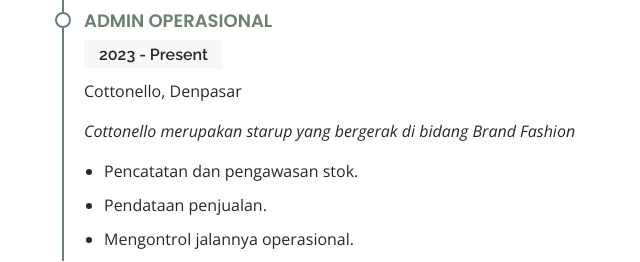
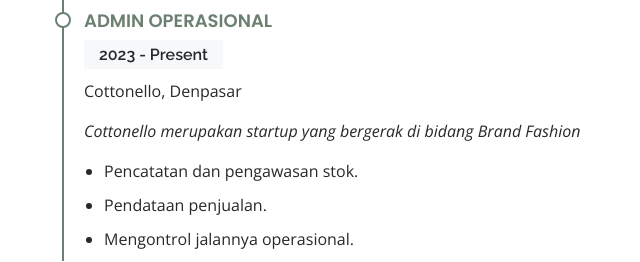
Before and after one commit to revaardhana/revaardhana.github.io, a plain HTML site: page index.html in a window 1280 px wide. Shown: the part 2574-2836 px from the top of the page, 640-1280 px from the left. Drawn offline with nearby package versions, Linux system fonts and the light colour scheme.

Commit message:
Update index.html

```diff
--- a/index.html
+++ b/index.html
@@ -239,7 +239,7 @@
                 <h4>Admin Operasional</h4>
                 <h5>2023 - Present</h5>
                 <p>Cottonello, Denpasar</p>
-                <p><em>Cottonello merupakan starup yang bergerak di bidang Brand Fashion</em></p>
+                <p><em>Cottonello merupakan startup yang bergerak di bidang Brand Fashion</em></p>
                 <ul>
                   <li>Pencatatan dan pengawasan stok.</li>
                   <li>Pendataan penjualan.</li>
```
